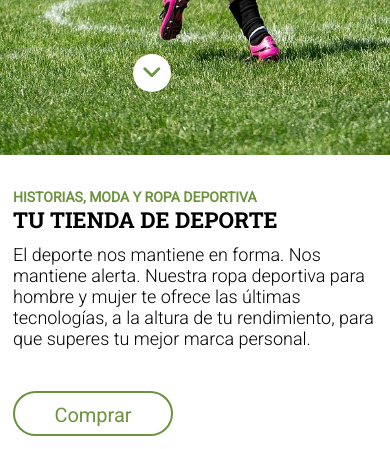
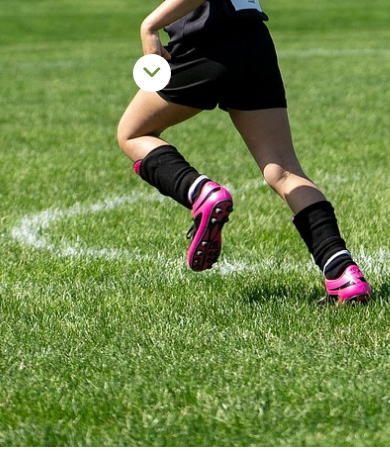
Before and after one commit to cristinanico/modulo-1-evaluacion-final-cristinanico, a website: page public/index.html in a window 390 px wide. Shown: the part 397-846 px from the top of the page. Drawn offline with Linux system fonts and the light colour scheme.

Commit message:
end mobile version

```diff
--- a/src/scss/main.scss
+++ b/src/scss/main.scss
@@ -6,8 +6,8 @@
     background-image: url(../images/cover.jpeg);
     background-size: cover;
     width: 100%;
-    height: 55.2rem;
-    background-position: right;
+    height: 100vh;
+    background-position: 83%;
 }
 
     .header__static {
@@ -66,6 +66,7 @@
             height: 3.8rem;
             border-radius: 50% 50%;
             transform: translateY(150%) translateX(350%);
+            margin-bottom: 5.8rem;
         }
 
 .hero {
```
Also changed, not shown: public/assets/css/main.css, 1 other file.
